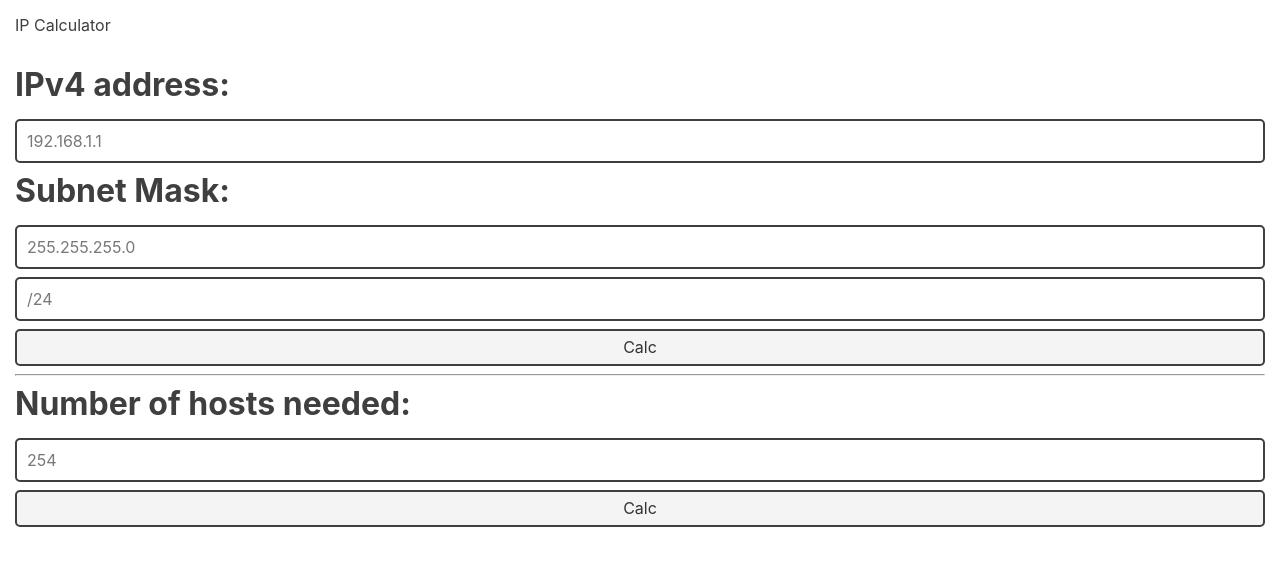
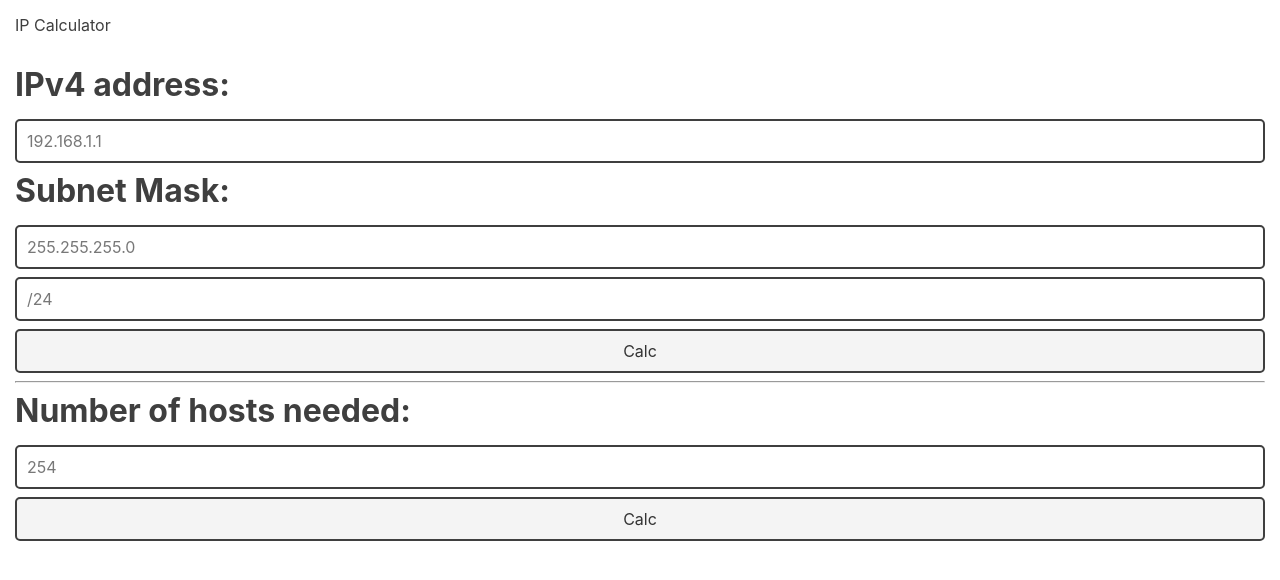
Before and after one commit to alex-sandri/ip-calc, a Svelte app: page / in a window 1280 px wide. Shown: the top 580 px of the page. Built offline with nearby package versions, Linux system fonts and the light colour scheme.

Commit message:
Increase button padding

```diff
--- a/src/App.svelte
+++ b/src/App.svelte
@@ -107,6 +107,7 @@
 
 	button, input
 	{
+		padding: 10px;
 		border: var(--border-width) solid var(--secondary-color);
 		border-radius: var(--border-radius);
 		width: 100%;
@@ -123,7 +124,6 @@
 	{
 		background-color: var(--primary-color);
 		color: var(--secondary-color);
-		padding: 10px;
 	}
 
 	input:focus
```
